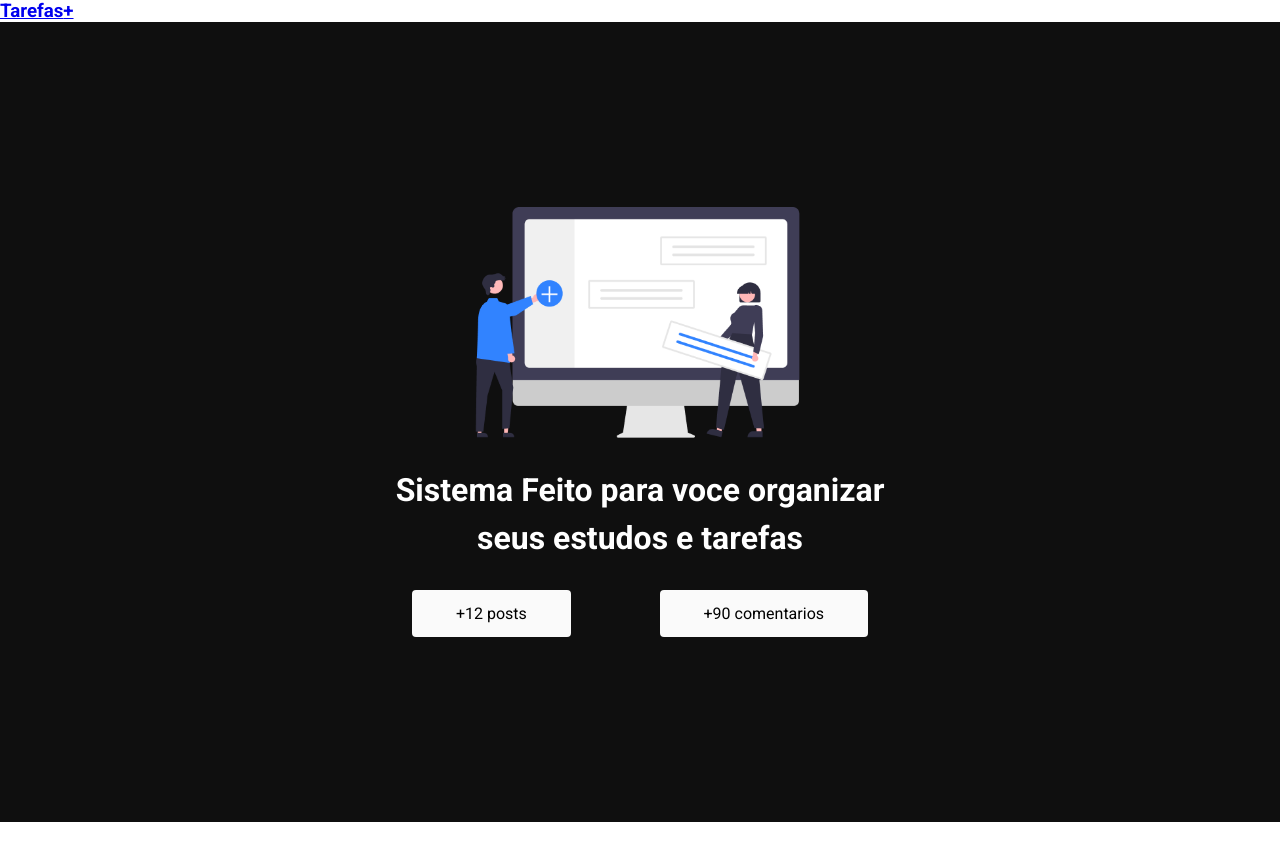
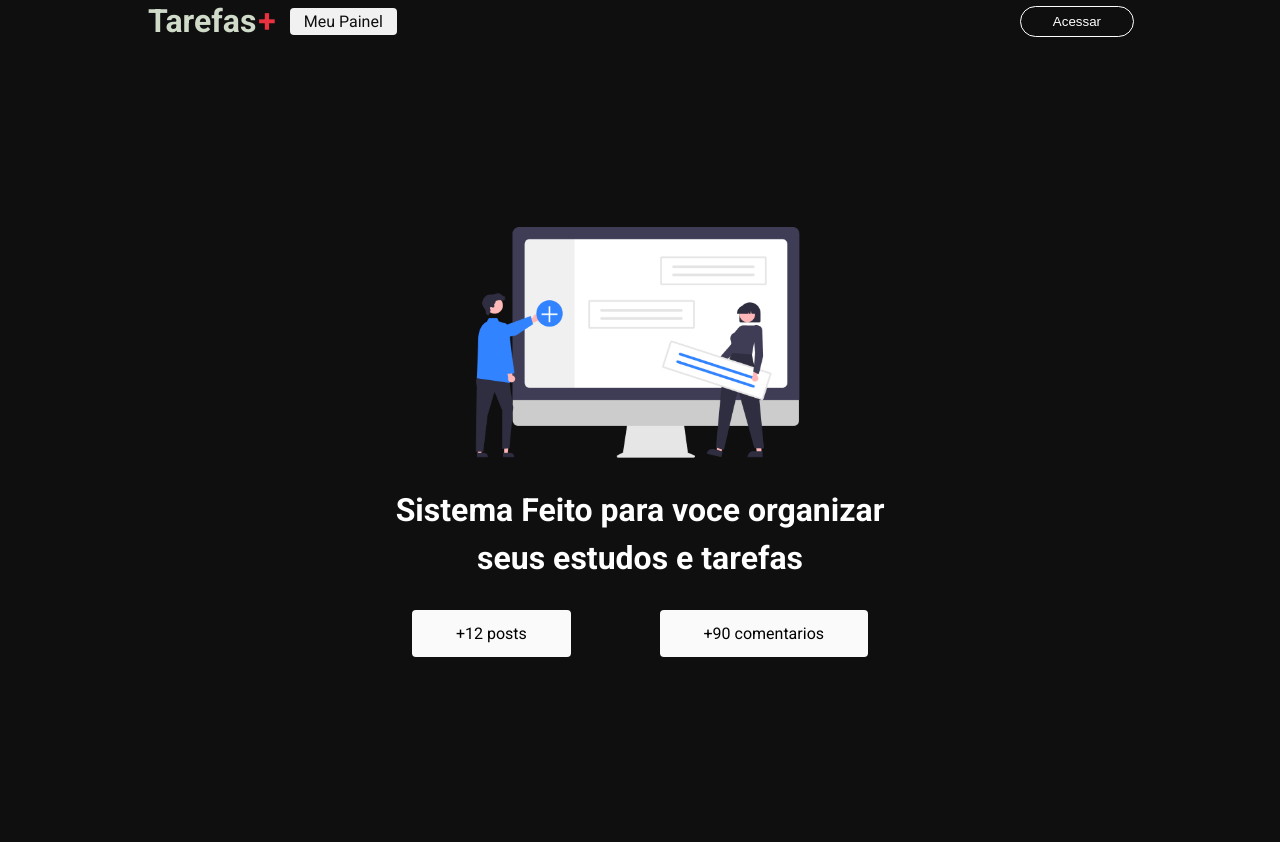
Before and after one commit to Klaudio0707/Tarefas_check, a Next.js app: page / in a window 1280 px wide. Built offline with nearby package versions, Linux system fonts and the light colour scheme.

Commit message:
styles do componente Header

```diff
--- a/src/components/header/index.tsx
+++ b/src/components/header/index.tsx
@@ -6,9 +6,21 @@ export function Header() {
             <section className={styles.content}>
                 <nav className={styles.nav}>
                     <Link href='/'>
-                        <h1 className={styles.logo}>Tarefas<span></span>+</h1>
+                        <h1 className={styles.logo}>
+                            <span className={styles.efect}>
+                                Tarefas
+                             </span>
+                             <span>
+                                +
+                            </span>
+                        </h1>
+                    </Link>
+                    <Link href='/dashboard' className={styles.painel}>
+                                  Meu Painel
+
                     </Link>
                 </nav>
+                <button className={styles.loginButton}>Acessar</button>
             </section>
         </header>
     )
--- a/src/components/header/styles.module.css
+++ b/src/components/header/styles.module.css
@@ -0,0 +1,70 @@
+.header {
+  width: 100%;
+  height: 77%;
+  background-color: #0f0f0f;
+  display: flex;
+  justify-content: center;
+}
+.content {
+  padding: 2px 18px;
+  width: 100%;
+  max-width: 1024px; /* vai manter os elementos no centro, afastados da borda*/
+  display: flex;
+  align-items: center;
+  justify-content: space-between; /* Vai colocar o h1 e o botao em lados opostos */
+}
+
+.content a {
+  text-decoration: none;
+}
+.logo {
+  color: #fff;
+  font-size: 32px;
+}
+
+.logo span {
+  color: #ea3140;
+  padding-left: 2px;
+}
+
+.loginButton {
+  background: transparent;
+  padding: 7px 32px;
+  border-radius: 24px;
+  color: #fff;
+  border: 1.5px solid #fff;
+  cursor: pointer;
+  transition: all 0.4s;
+}
+.loginButton:hover {
+  transform: scale(1.08);
+  background-color: #fff;
+  color: #0f0f0f;
+  font-weight: bold;
+}
+.nav {
+  display: flex;
+  align-items: center;
+}
+.painel{
+    background-color: #f1f1f1;
+    color: #0f0f0f;
+    padding: 4px 14px;
+    border-radius: 4px;
+    margin: 0 14px;
+}
+
+
+.efect {
+  animation: efec 7s infinite;
+}
+
+@keyframes efec {
+  0%,
+  100% {
+    color: rgb(221, 217, 217);
+  }
+  50% {
+    color: rgb(120, 230, 98);
+  }
+}
```
